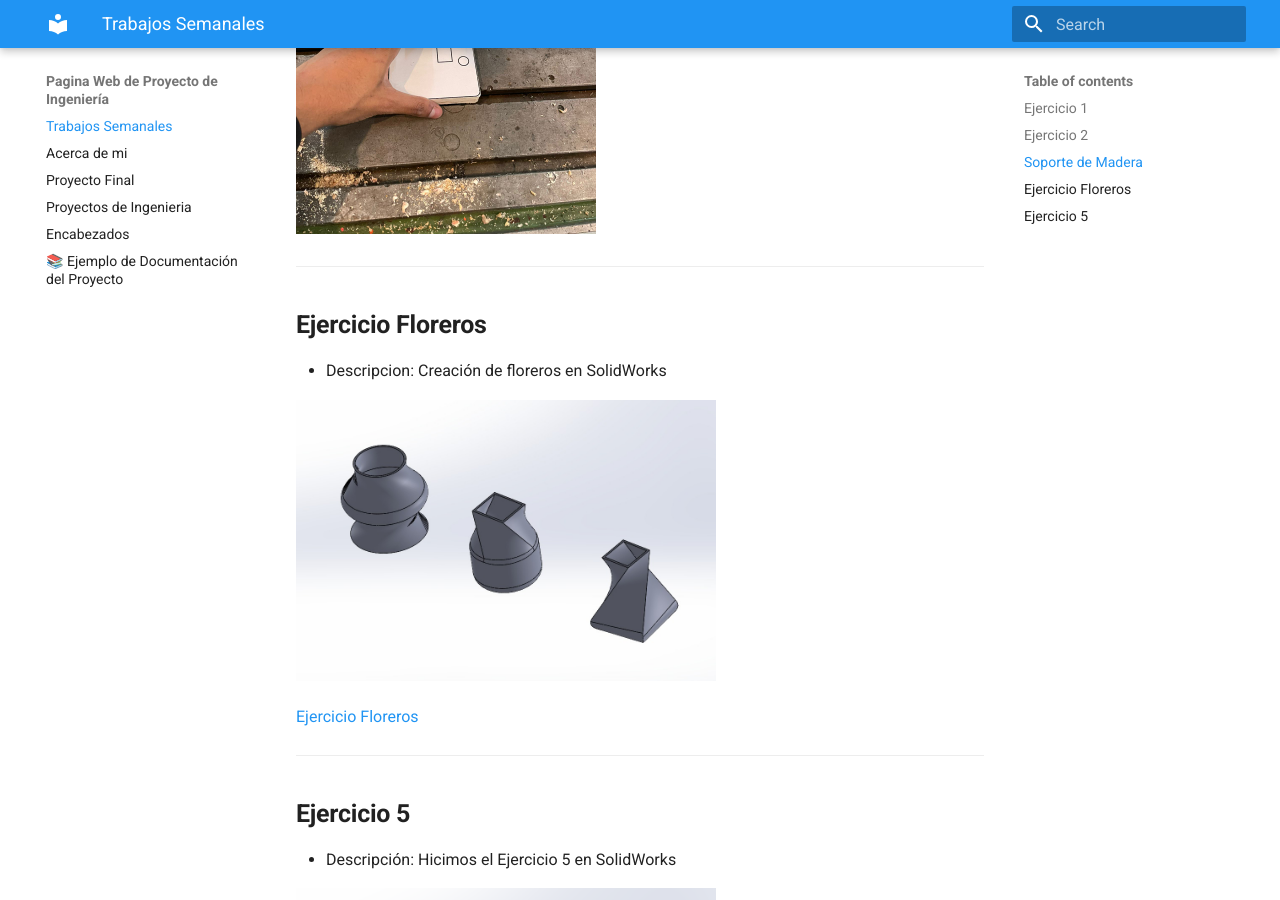
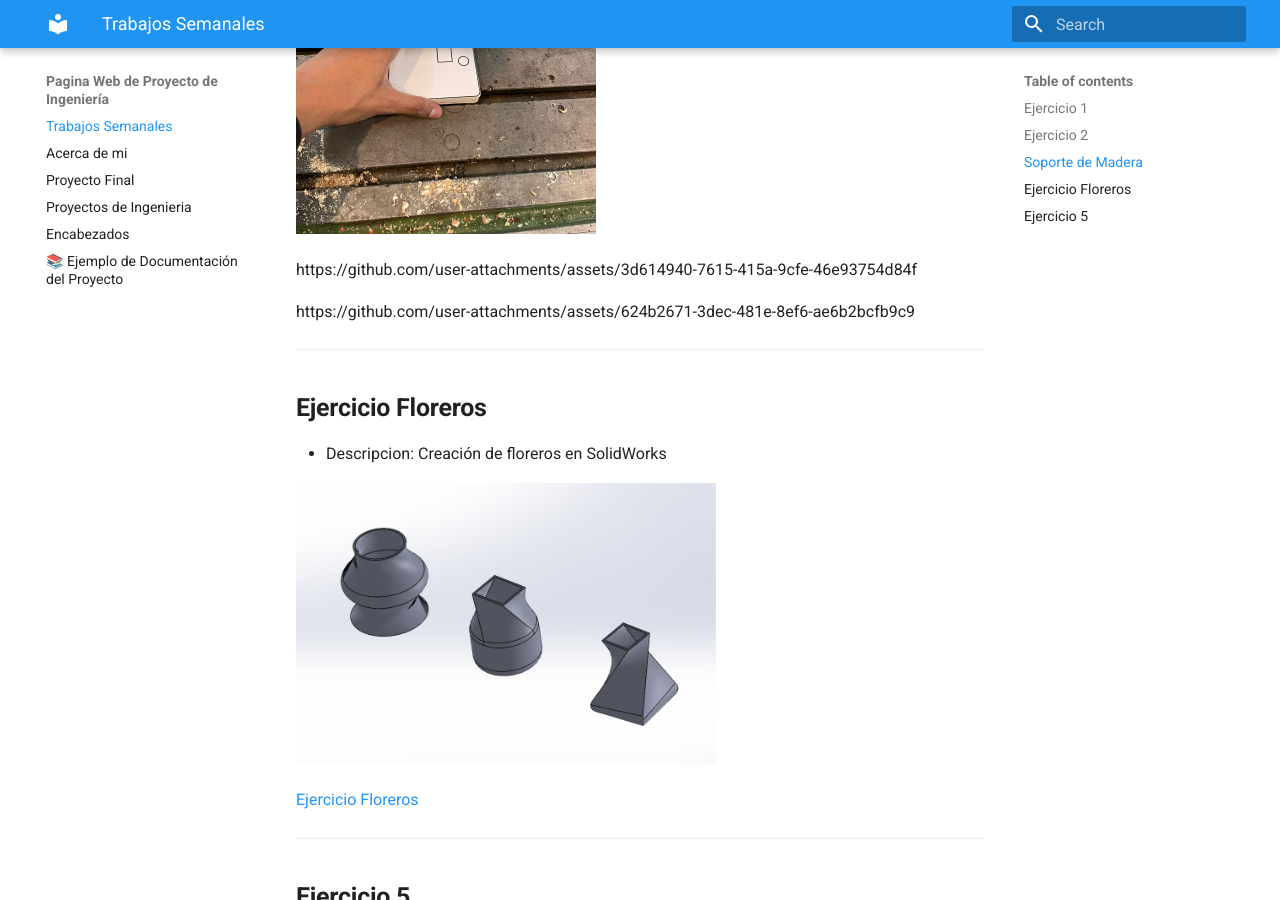
Before and after one commit to JoseGilGonzalezBerra/Proyecto_de_Ingenieria, an MkDocs documentation site: the page built from docs/index.md, in a window 1280 px wide and 900 px high, scrolled down 1958 px. Built offline with MkDocs 1.6.1 and Material for MkDocs 9.7.7, drawn with Linux system fonts in a browser that asks for light colours; some of the changed lines change nothing that is shown.

Commit message:
Update index.md

```diff
--- a/docs/index.md
+++ b/docs/index.md
@@ -31,6 +31,17 @@
 <img src = "./recursos/imgs/spm1.jpeg" alt="soportemadera" width="300">
 <img src = "./recursos/imgs/spm2.jpeg" alt="soportemadera" width="300">
 
+
+
+https://github.com/user-attachments/assets/3d614940-7615-415a-9cfe-46e93754d84f
+
+
+
+https://github.com/user-attachments/assets/624b2671-3dec-481e-8ef6-ae6b2bcfb9c9
+
+
+
+
 ---
 
 ## **Ejercicio Floreros**
```
